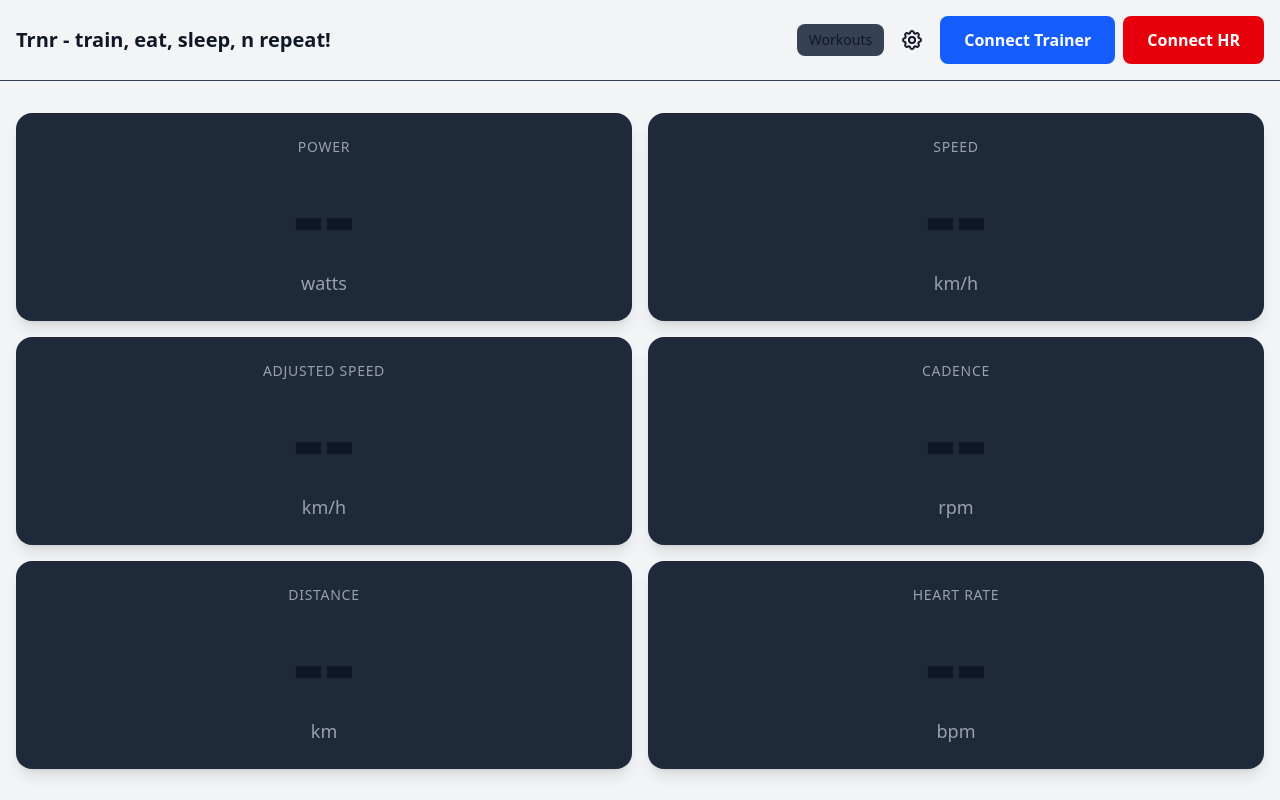
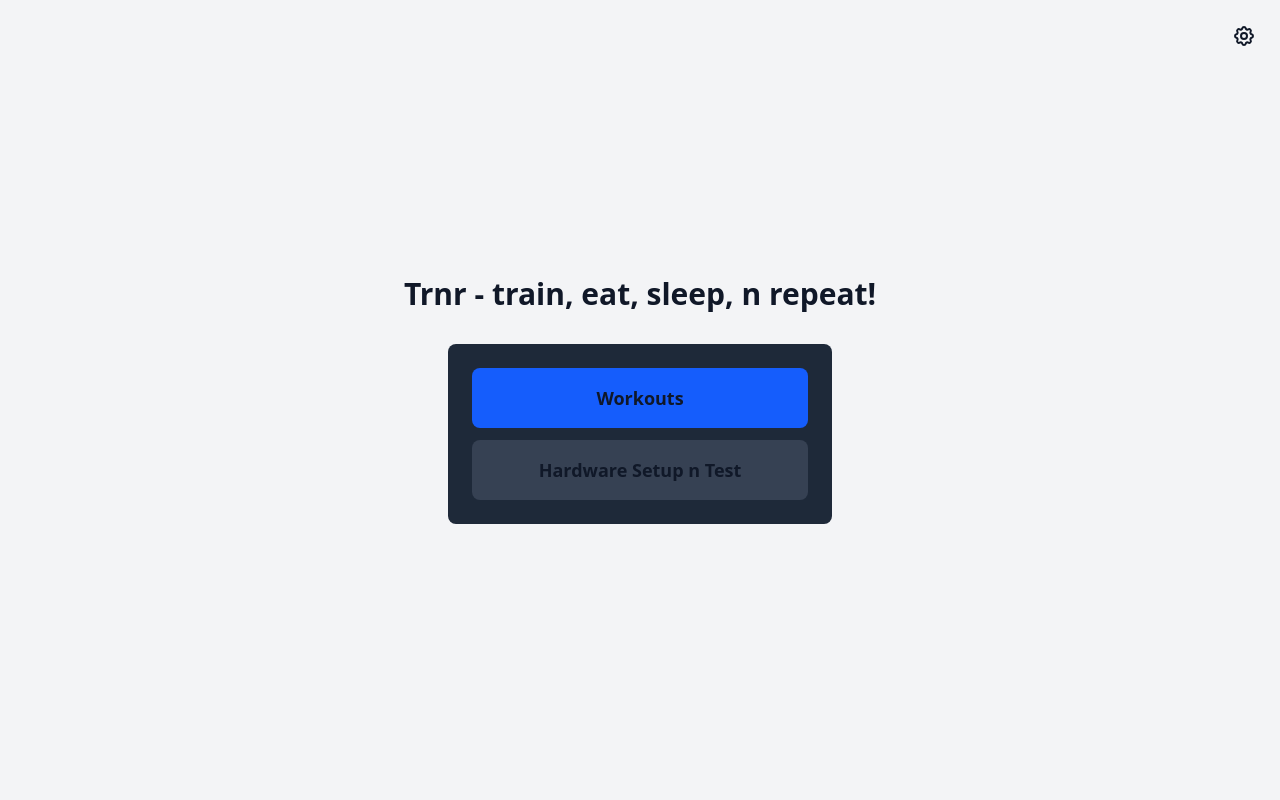
Before and after one commit to lukeswissman/trnr, a React (Vite) app: page / in a window 1280 px wide. Built offline with nearby package versions, Linux system fonts and the light colour scheme.

Commit message:
Add a start modal to choose use case

```diff
--- a/src/App.jsx
+++ b/src/App.jsx
@@ -15,7 +15,7 @@ import { WorkoutBuilder } from './components/workout/WorkoutBuilder.jsx';
 import { WorkoutPlayer } from './components/workout/WorkoutPlayer.jsx';
 import { calculateSpeed } from './utils/speedCalculator.js';
 
-function Dashboard({ onGoToWorkouts }) {
+function HardwareTest({ onBack }) {
   const { liveData, error } = useBluetooth();
   const { totalWeight } = useSettings();
   const [showSettings, setShowSettings] = useState(false);
@@ -37,16 +37,16 @@ function Dashboard({ onGoToWorkouts }) {
       {/* Header */}
       <header className="p-4 flex flex-col sm:flex-row items-start sm:items-center justify-between gap-4 border-b border-gray-700">
         <div className="flex items-center gap-4">
-          <h1 className="text-xl font-bold">Trnr - train, eat, sleep, n repeat!</h1>
+          <button
+            onClick={onBack}
+            className="text-gray-400 hover:text-white"
+          >
+            ← Back
+          </button>
+          <h1 className="text-xl font-bold">Hardware Setup n Test</h1>
           <DeviceList />
         </div>
         <div className="flex items-center gap-2">
-          <button
-            onClick={onGoToWorkouts}
-            className="px-3 py-1.5 bg-gray-700 hover:bg-gray-600 rounded-lg text-sm"
-          >
-            Workouts
-          </button>
           <SettingsButton onClick={() => setShowSettings(true)} />
           <ConnectButton />
         </div>
@@ -237,8 +237,43 @@ function StartWorkoutModal({ workout, onStart, onCancel }) {
   );
 }
 
+function StartScreen({ onGoToWorkouts, onGoToHardware }) {
+  const [showSettings, setShowSettings] = useState(false);
+
+  return (
+    <div className="min-h-screen flex flex-col items-center justify-center relative">
+      <div className="absolute top-4 right-4">
+        <SettingsButton onClick={() => setShowSettings(true)} />
+      </div>
+
+      {showSettings && (
+        <SettingsModal onClose={() => setShowSettings(false)} />
+      )}
+
+      <h1 className="text-3xl font-bold mb-8">Trnr - train, eat, sleep, n repeat!</h1>
+
+      <div className="bg-gray-800 rounded-lg p-6 max-w-sm w-full mx-4">
+        <div className="space-y-3">
+          <button
+            onClick={onGoToWorkouts}
+            className="w-full px-4 py-4 bg-blue-600 hover:bg-blue-700 rounded-lg text-lg font-semibold"
+          >
+            Workouts
+          </button>
+          <button
+            onClick={onGoToHardware}
+            className="w-full px-4 py-4 bg-gray-700 hover:bg-gray-600 rounded-lg text-lg font-semibold"
+          >
+            Hardware Setup n Test
+          </button>
+        </div>
+      </div>
+    </div>
+  );
+}
+
 function AppContent() {
-  const [view, setView] = useState('dashboard'); // 'dashboard' | 'workouts' | 'player'
+  const [view, setView] = useState('start'); // 'start' | 'hardware' | 'workouts' | 'player'
   const [workoutToStart, setWorkoutToStart] = useState(null);
   const { startWorkout, setOnTargetPowerChange } = useWorkout();
   const { sendTargetPower, hasTrainerControl } = useBluetooth();
@@ -270,12 +305,18 @@ function AppContent() {
 
   return (
     <>
-      {view === 'dashboard' && (
-        <Dashboard onGoToWorkouts={() => setView('workouts')} />
+      {view === 'start' && (
+        <StartScreen
+          onGoToWorkouts={() => setView('workouts')}
+          onGoToHardware={() => setView('hardware')}
+        />
+      )}
+      {view === 'hardware' && (
+        <HardwareTest onBack={() => setView('start')} />
       )}
       {view === 'workouts' && (
         <WorkoutsView
-          onBack={() => setView('dashboard')}
+          onBack={() => setView('start')}
           onStartWorkout={handleStartWorkout}
         />
       )}
```
